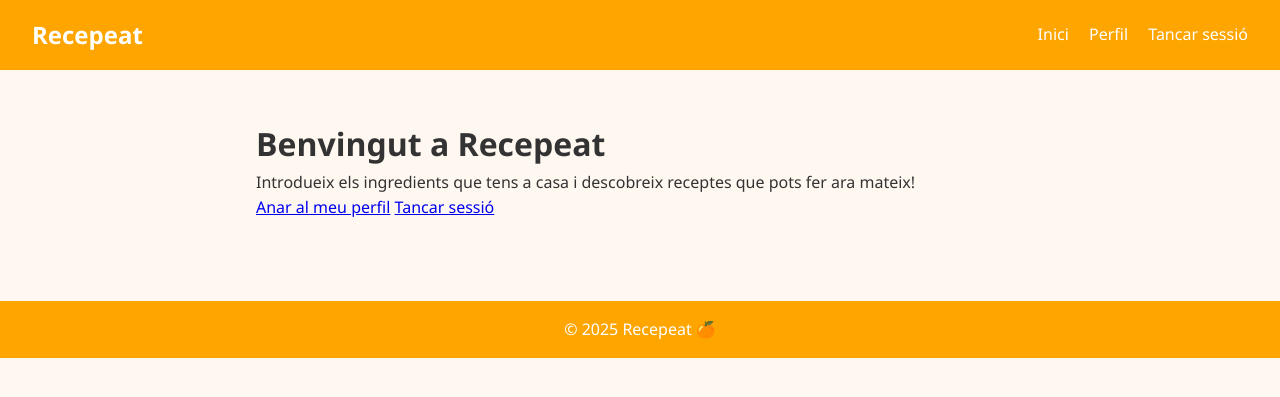
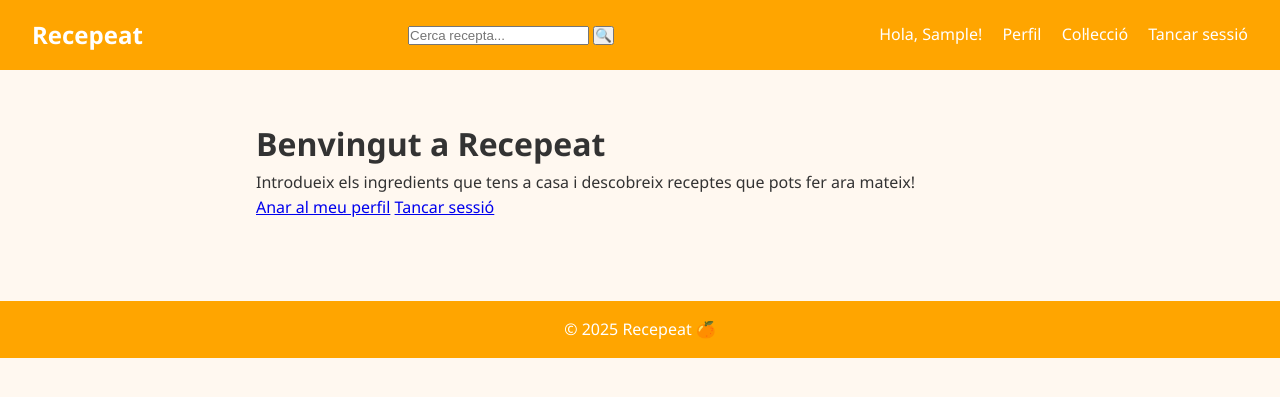
Before and after one commit to ednasolans/ProjecteWeb, a Django app: page / in a window 1280 px wide. Shown: the top 397 px of the page. Run offline with Django 5.2, Linux system fonts and the light colour scheme; the visitor is signed in with stand-in values (Sample User, id 1).

Commit message:
api request correct

```diff
--- a/web/templates/base.html
+++ b/web/templates/base.html
@@ -8,13 +8,24 @@
 </head>
 <body>
 
-<header>
-    <nav>
-        <div class="logo">Recepeat</div>
+<header class="site-header">
+    <nav class="navbar">
+        <div class="logo">
+            <a href="{% url 'home' %}" style="color: white; text-decoration: none;">Recepeat</a>
+        </div>
+
+        <div class="search-bar">
+            <form action="{% url 'buscar_receptes' %}" method="get">
+                <input type="text" name="q" placeholder="Cerca recepta..." required>
+                <button type="submit">🔍</button>
+            </form>
+        </div>
+
         <div class="nav-links">
-            <a href="{% url 'home' %}">Inici</a>
             {% if user.is_authenticated %}
+                <span class="welcome-msg">Hola, {{ request.user.first_name }}!</span>
                 <a href="{% url 'profile' %}">Perfil</a>
+                <a href="{% url 'collection' %}">Col·lecció</a>
                 <a href="{% url 'logout' %}">Tancar sessió</a>
             {% else %}
                 <a href="{% url 'login' %}">Iniciar sessió</a>
@@ -24,11 +35,11 @@
     </nav>
 </header>
 
-<main>
+<main class="main-content">
     {% block content %}{% endblock %}
 </main>
 
-<footer>
+<footer class="site-footer">
     &copy; 2025 Recepeat 🍊
 </footer>
 
--- a/web/templates/home.html
+++ b/web/templates/home.html
@@ -20,6 +20,3 @@
     {% endif %}
 </div>
 {% endblock %}
-
-def home(request):
-    return render(request, 'home.html')
--- a/web/urls.py
+++ b/web/urls.py
@@ -9,4 +9,7 @@ urlpatterns = [
     path('profile/', views.profile_view, name='profile'),
     path('collection/', views.collection_view, name='collection'),
     path('search/', views.buscar_receptes, name='buscar_receptes'),
+    path('recepta/<int:recipe_id>/', views.recipe_detail, name='recipe_detail'),
+    #path('guardar/<int:recipe_id>/', views.guardar_recepta, name='guardar_recepta'),
+
 ]
--- a/web/views.py
+++ b/web/views.py
@@ -51,7 +51,7 @@
 # Vista de logout. Aquesta vista y la de login ens la proporciona Django de moment
 def user_logout(request):
     logout(request)
-    return redirect('inici')
+    return redirect('home')
 
 # vista que recupera les receptes que ha guardat l'usuari
 def collection_view(request):
@@ -78,7 +78,7 @@
 def buscar_receptes(request):
     query = request.GET.get('q', '')
     api_url = 'https://api.spoonacular.com/recipes/complexSearch'
-    api_key = 'la_teva_clau_api'  # Aquí hauràs de posar la teva clau d'API
+    api_key = '7d703462d2f842c987df625bab42b119'  # Aquí hauràs de posar la teva clau d'API
 
     if query:
         params = {
```
Also changed, not shown: web/templates/recepies.html (+11 -5 lines).
